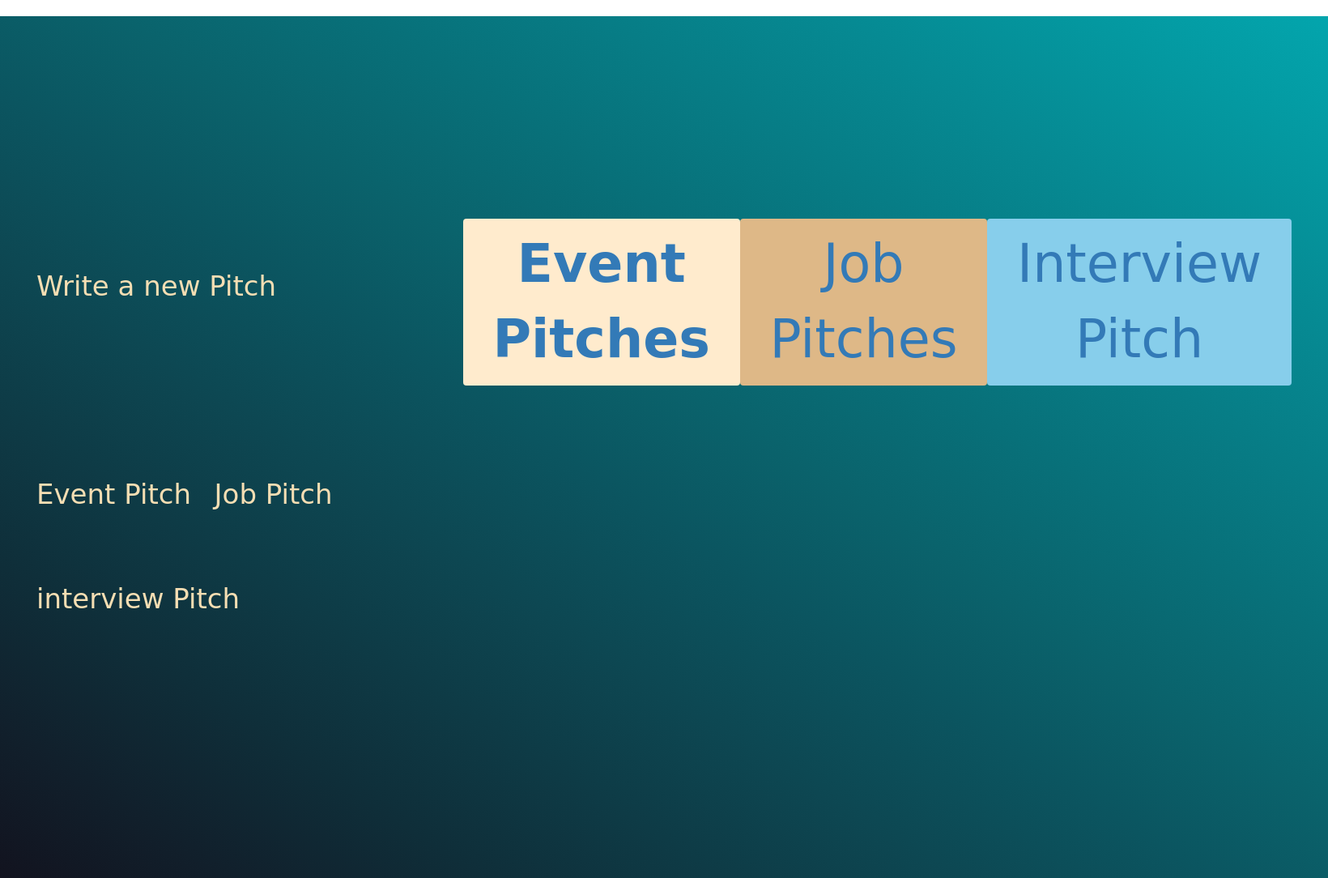
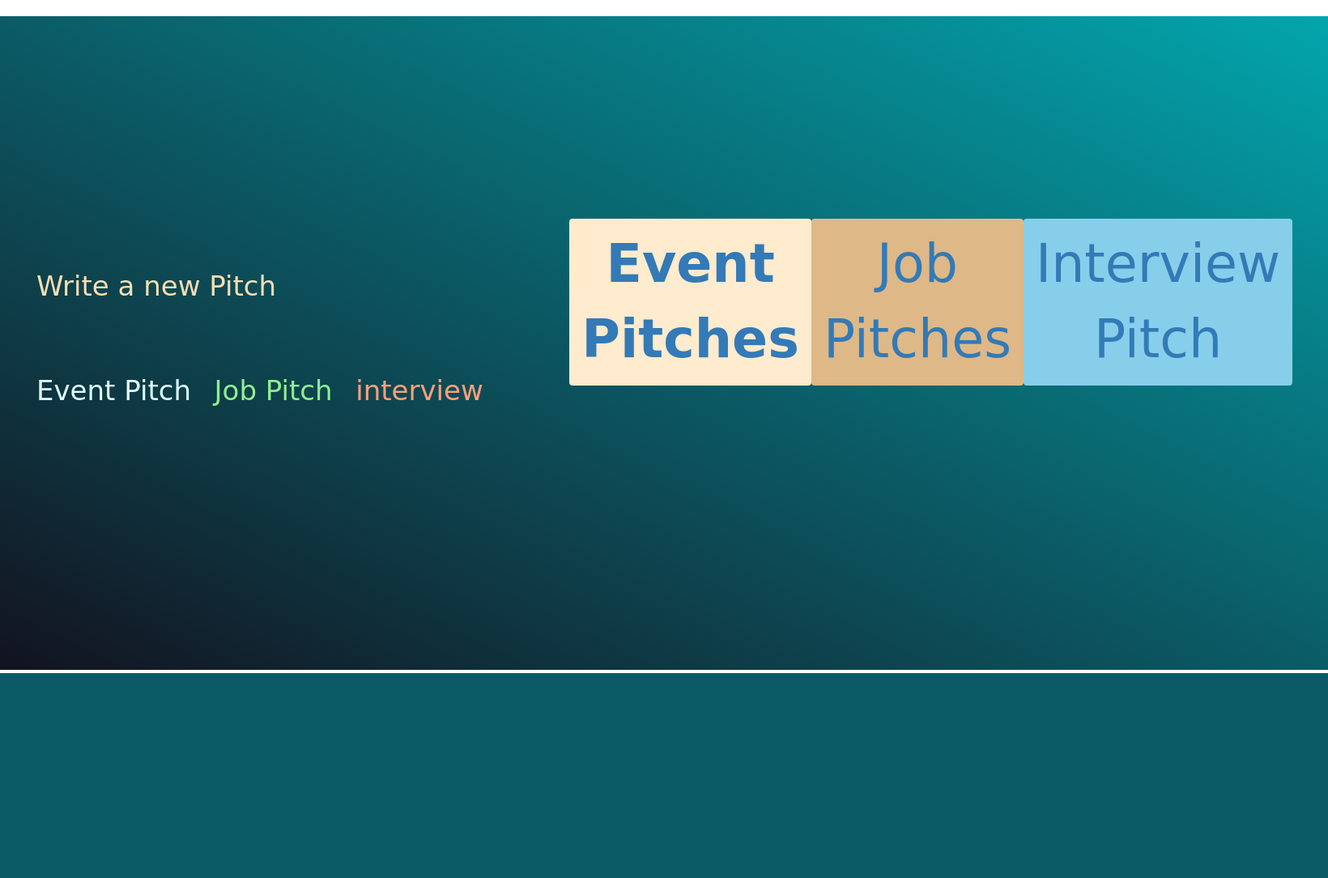
Before and after one commit to Kraft-Owaka/pitch-test, a Flask app: page / in a window 1640 px wide; the page is wider, and only the part inside the window is pictured. Shown: the part 52-1136 px from the top of that part at 81% size. After the commit the page ends 883 px from the top of that part, so only its background shows below. Run offline with Flask 2, Linux system fonts and the light colour scheme; the visitor is signed in with stand-in values (Sample User, id 1); data comes from the database, SQL or seed files in the repository; data that the repository does not hold is empty; some libraries are stand-ins or nearby versions; some web fonts are replaced.

Commit message:
added css styling to the link buttons

```diff
--- a/app/templates/index.html
+++ b/app/templates/index.html
@@ -16,28 +16,27 @@
 <div class="container-fluid ">
 
     <div class="thing row top">
-        <div class="col-md-4">
+        <div class="col-md-5">
             <!-- {%for pitch in pitch%}
             {{pitch.category}}
             {%endfor%} -->
             <div id="jobs">
                 {%for pitchjob in pitchjob %}
-                {{pitchjob.content}}
+                <!-- {{pitchjob.content}} -->
                 {%endfor%}
             </div>
 
-            <a class="ratings" href="{{ url_for('main.make_pitch') }}"> Write a new Pitch</a><br><br>
-            <a class="ratings" href="{{ url_for('main.pitchdisplayproduct') }}"> Event Pitch</a>
-            <a class="ratings" href="{{ url_for('main.pitchdisplay') }}"> Job Pitch</a>
-            <a class="ratings" href="{{ url_for('main.pitchesinterview') }}"> interview Pitch</a>
+            <a class="ratings" href="{{ url_for('main.make_pitch') }}"> Write a new Pitch</a><br>
+            <a class="ratings t1" href="{{ url_for('main.pitchdisplayproduct') }}"> Event Pitch</a>
+            <a class="ratings t2" href="{{ url_for('main.pitchdisplay') }}"> Job Pitch</a>
+            <a class="ratings t3" href="{{ url_for('main.pitchesinterview') }}"> interview</a>
 
         </div>
-        <div class="col-md-8">
+        <div class="col-md-7">
             <ul class="nav nav-pills nav-justified nav-fill" role="tablist">
                 <li class="nav-item">
                   <a class="nav-link active"  id="homCards1" data-toggle="tab" href="{{ url_for('main.pitchdisplayproduct') }}"><strong>Event Pitches</strong></a>
                 </li>
-
                 <li class="nav-item">
                   <a class="nav-link"  id="homCards2" data-toggle="tab" href="{{ url_for('main.pitchdisplay') }}"> Job Pitches</a>
                 </li>
@@ -45,9 +44,11 @@
                   <a class="nav-link" id="homCards3"  data-toggle="tab" href="{{ url_for('main.pitchesinterview') }}">Interview Pitch</a>
                 </li>
 
-              </ul>
+            </ul>
+        </div>
+    </div>
 
-              <div class="tab-content">
+    <div class="tab-content">
         <div class="container tap-pan active" id="all">
           {{ macro.displayContent(pitches) }}
         </div>
@@ -60,12 +61,12 @@
         <div class="container tap-pan fade" id="event">
             {{macro.displayContent(event)}}
         </div>
-      </div>
+    </div>
 
 
-        </div>
 
-    </div>
+
+</div>
 
     <style>
         .thing {
@@ -94,6 +95,16 @@
             font-size: 65px;
             background-color: blanchedalmond;
         }
+        .t1{
+            color: lightcyan;
+        }
+        .t2{
+            color: lightgreen;
+        }
+        .t3{
+            color: lightsalmon;
+        }
+
     </style>
 </div>
 
```
